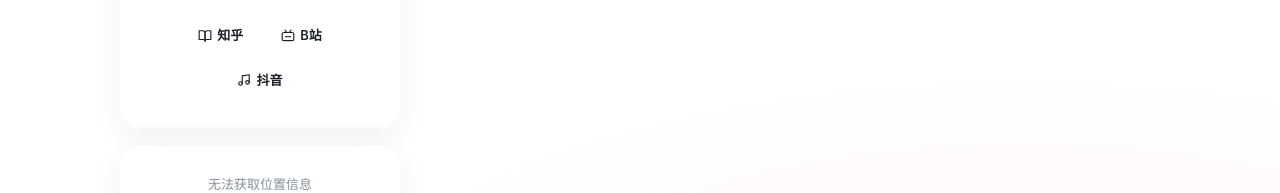
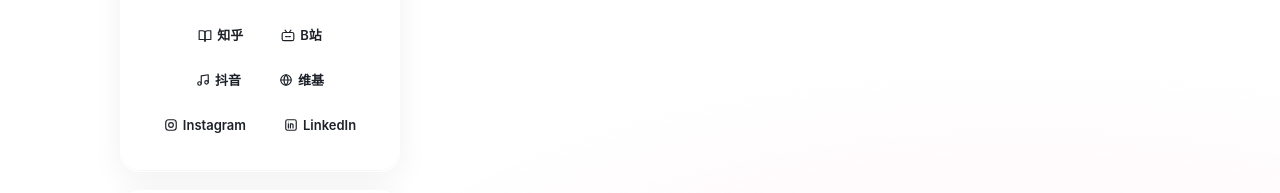
Before and after one commit to Xymmh/Xymmh.github.io, a React (Vite) app: page / in a window 1280 px wide. Shown: the part 452-645 px from the top of the page. Built offline with nearby package versions, Linux system fonts and the light colour scheme; no server answers.

Commit message:
feat(home): add wikipedia, instagram, linkedin social buttons

```diff
--- a/src/config.js
+++ b/src/config.js
@@ -9,6 +9,9 @@
   zhihu: 'https://www.zhihu.com/people/meng-hu-83-39',
   bilibili: 'https://space.bilibili.com/52716968',
   douyin: 'https://v.douyin.com/Ed_tFvBGx3M/',
+  wikipedia: 'https://zh.wikipedia.org/wiki/User:Xymmh',
+  instagram: 'https://www.instagram.com/xym_mh/',
+  linkedin: 'https://www.linkedin.com/in/wql',
 };
 
 // Giscus 评论配置（基于 GitHub Discussions，访客用 GitHub 账号登录评论）
--- a/src/pages/Home.jsx
+++ b/src/pages/Home.jsx
@@ -83,6 +83,49 @@
               </svg>
               抖音
             </a>
+            <a
+              className="profile-social"
+              href={SITE.wikipedia}
+              target="_blank"
+              rel="noopener noreferrer"
+              aria-label="维基百科"
+            >
+              <svg viewBox="0 0 24 24" fill="none" stroke="currentColor" strokeWidth="2" strokeLinecap="round" strokeLinejoin="round" aria-hidden="true">
+                <circle cx="12" cy="12" r="9" />
+                <path d="M3 12h18" />
+                <path d="M12 3c2.5 2.5 3.5 6 3.5 9s-1 6.5-3.5 9c-2.5-2.5-3.5-6-3.5-9s1-6.5 3.5-9z" />
+              </svg>
+              维基
+            </a>
+            <a
+              className="profile-social"
+              href={SITE.instagram}
+              target="_blank"
+              rel="noopener noreferrer"
+              aria-label="Instagram"
+            >
+              <svg viewBox="0 0 24 24" fill="none" stroke="currentColor" strokeWidth="2" strokeLinecap="round" strokeLinejoin="round" aria-hidden="true">
+                <rect x="3" y="3" width="18" height="18" rx="5" />
+                <circle cx="12" cy="12" r="4" />
+                <circle cx="17.2" cy="6.8" r="0.6" fill="currentColor" stroke="none" />
+              </svg>
+              Instagram
+            </a>
+            <a
+              className="profile-social"
+              href={SITE.linkedin}
+              target="_blank"
+              rel="noopener noreferrer"
+              aria-label="LinkedIn"
+            >
+              <svg viewBox="0 0 24 24" fill="none" stroke="currentColor" strokeWidth="2" strokeLinecap="round" strokeLinejoin="round" aria-hidden="true">
+                <rect x="3" y="3" width="18" height="18" rx="3" />
+                <line x1="7.5" y1="10" x2="7.5" y2="17" />
+                <circle cx="7.5" cy="7" r="0.8" fill="currentColor" stroke="none" />
+                <path d="M11 17v-7h2.5a2 2 0 0 1 2 2v5" />
+              </svg>
+              LinkedIn
+            </a>
           </div>
         </div>
         {/* 访客位置天气与时间卡片 */}
```
